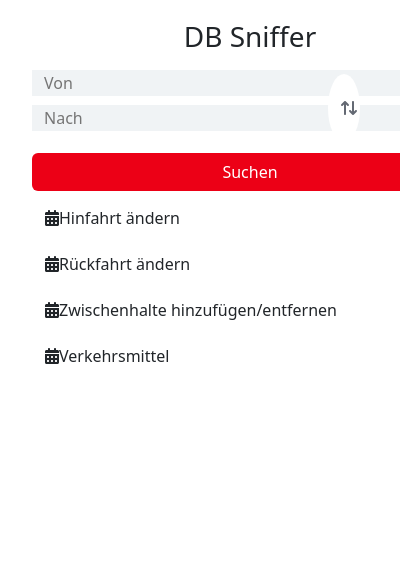
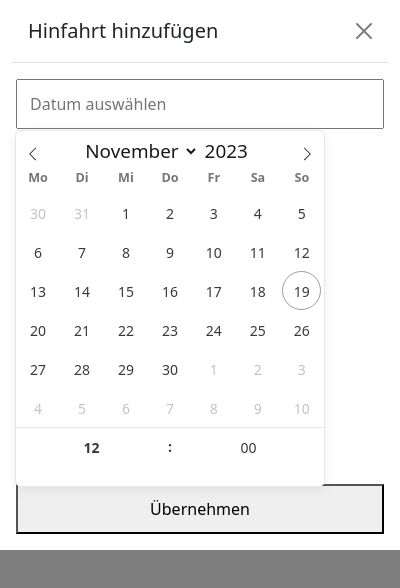
Before and after one commit to ibozorus/browser_extension_db, a browser extension: page popup.html in a window 400 px wide. Both pictures are taken after a click on the button "Hinfahrt ändern". Shown: the top 588 px of the page. Drawn offline with nearby package versions, Linux system fonts and the light colour scheme.

Commit message:
- Kalendar mit flatpickr implementiert

```diff
--- a/package.json
+++ b/package.json
@@ -14,6 +14,7 @@
     "@fortawesome/free-solid-svg-icons": "^6.4.2",
     "@popperjs/core": "^2.11.8",
     "bootstrap": "^5.3.2",
+    "flatpickr": "^4.6.13",
     "jquery": "^3.7.1",
     "jquery-ui-dist": "^1.13.2"
   }
--- a/popup.html
+++ b/popup.html
@@ -7,6 +7,7 @@
     <link rel="stylesheet" href="popup.css">
     <link rel="stylesheet" href="node_modules/bootstrap/dist/css/bootstrap.min.css">
     <link rel="stylesheet" href="node_modules/jquery-ui-dist/jquery-ui.min.css">
+    <link rel="stylesheet" href="node_modules/flatpickr/dist/flatpickr.min.css">
 </head>
 <body>
 <div class="container">
@@ -33,8 +34,8 @@
             <div class="row">
 
                 <div class="row mt-2 col-12">
-                    <button type="button" class="btn d-flex justify-content-start" data-mdb-toggle="modal"
-                            data-mdb-target="#exampleModal">
+                    <button type="button" class="btn d-flex justify-content-start" data-bs-toggle="modal"
+                            data-bs-target="#hinfahrt-modal">
                         <i class="fa-solid fa-calendar-days"></i>
                         Hinfahrt ändern
                     </button>
@@ -96,12 +97,29 @@
         </div>
     </div>
 </div>
+<div id="hinfahrt-modal" class="modal" tabindex="-1">
+    <div class="modal-fullscreen modal-dialog">
+        <div class="modal-content container">
+            <div class="modal-header">
+                <h5 class="modal-title">Hinfahrt hinzufügen</h5>
+                <button type="button" class="btn-close" data-bs-dismiss="modal" aria-label="Close"></button>
+            </div>
+            <div class="modal-body row">
+                <input id="zort" class="flatpickr flatpickr-input active col-12"
+                       type="text" placeholder="Datum auswählen"
+                       data-id="datetime" readonly="readonly">
+                <button id="apply-hinfahrt" class="apply-button">Übernehmen</button>
+            </div>
+        </div>
+    </div>
 
     <script src="node_modules/jquery/dist/jquery.min.js"></script>
     <script src="node_modules/jquery-ui-dist/jquery-ui.min.js"></script>
     <script src="node_modules/@popperjs/core/dist/umd/popper.min.js"></script>
     <script src="node_modules/bootstrap/dist/js/bootstrap.min.js"></script>
     <script src="node_modules/@fortawesome/fontawesome-free/js/all.min.js"></script>
+    <script src="node_modules/flatpickr/dist/flatpickr.min.js"></script>
+    <script src="node_modules/flatpickr/dist/l10n/de.js"></script>
     <script type="text/javascript" src="popup.js"></script>
 </body>
 </html>
--- a/popup.js
+++ b/popup.js
@@ -1,8 +1,13 @@
 $(function () {
-    $("#datepicker").datepicker();
-
-    var clientId = "2af844b40b41cd154f776bb1eb1fb6e4";
-    var clientKey = "d7c2bbe3ffe6eccff03fcbb25dbc6d41";
+    $("#zort").flatpickr({
+        enableTime: true,
+        inline: true,
+        dateFormat: "d.m.Y H:i",
+        locale: "de"
+    });
+    // $(".flatpickr-calendar").addClass("col-12 w-100");
+    const clientId = "2af844b40b41cd154f776bb1eb1fb6e4";
+    const clientKey = "d7c2bbe3ffe6eccff03fcbb25dbc6d41";
 
     var myHeaders = new Headers();
     myHeaders.append("DB-Client-Id", clientId);
```
Also changed, not shown: 1 other file. Lines whose indentation alone changed are shown as unchanged.
